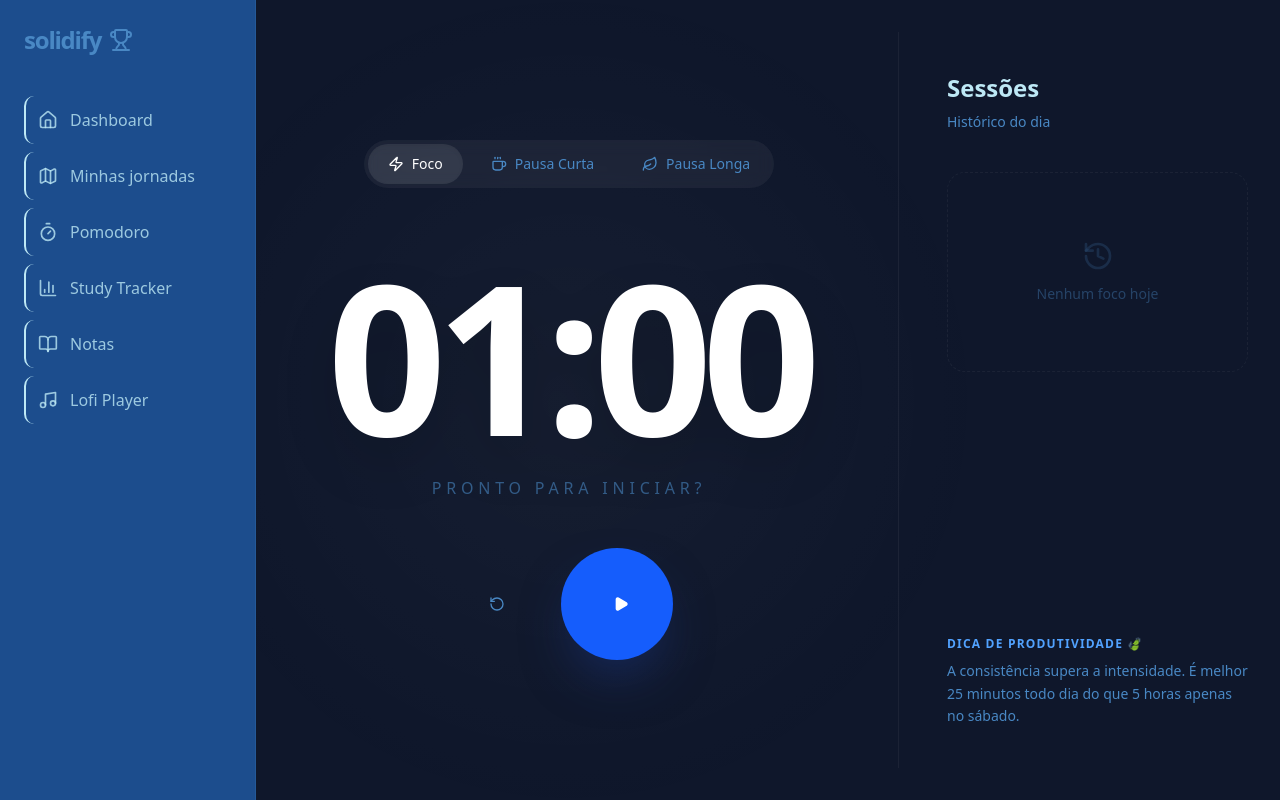
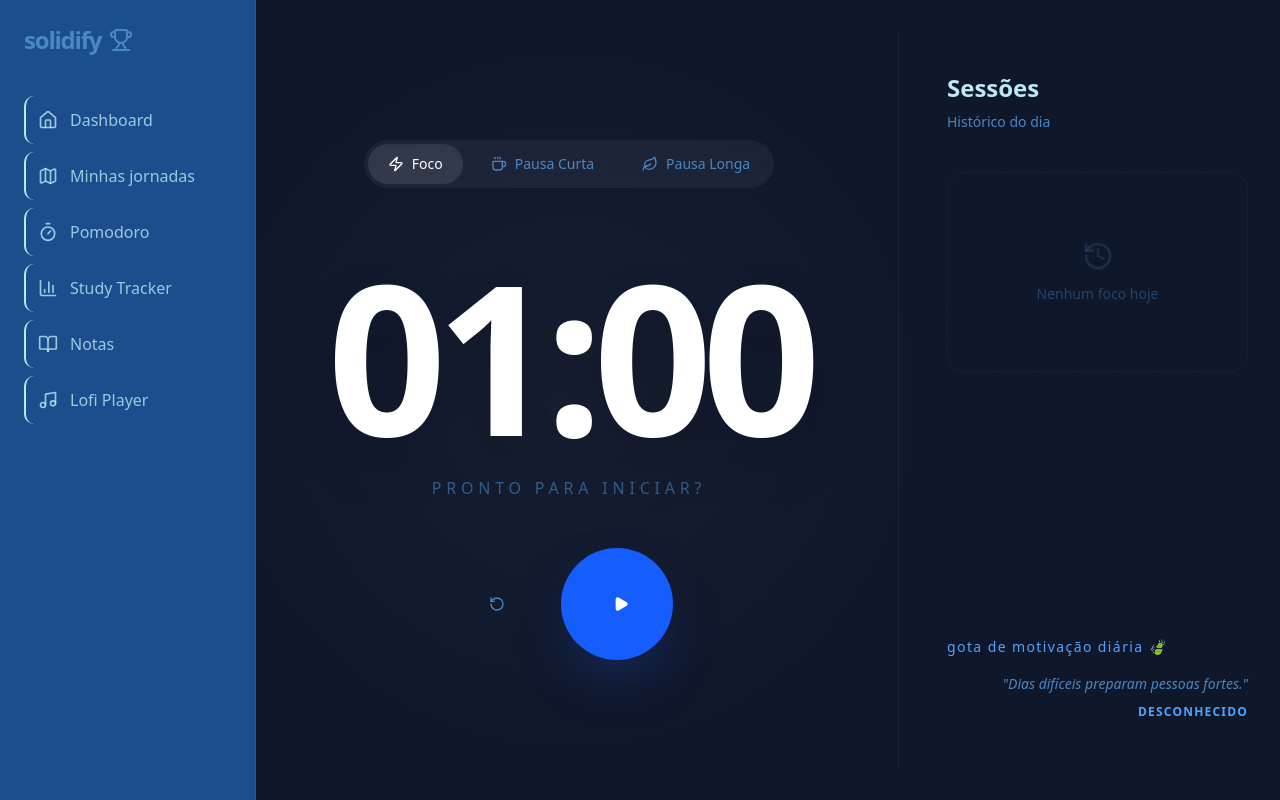
Before and after one commit to GGhiaroni/solidify, a Next.js app: page /pomodoro in a window 1280 px wide. Built offline with nearby package versions, Linux system fonts and the light colour scheme.

Commit message:
adicionando o componente DailyQuote na tela do pomodoro

```diff
--- /dev/null
+++ b/app/components/DailyQuote.tsx
@@ -0,0 +1,51 @@
+"use client";
+
+import { defaultQuote, Quote, quotes } from "@/lib/quote";
+import { useEffect, useState } from "react";
+
+export default function DailyQuote() {
+  const [quote, setQuote] = useState<Quote | null>(null);
+  const [isLoading, setIsLoading] = useState(true);
+
+  useEffect(() => {
+    try {
+      const today = new Date();
+
+      const dayIndex =
+        today.getFullYear() * 1000 +
+        (today.getMonth() + 1) * 30 +
+        today.getDate();
+
+      const selectedIndex = dayIndex % quotes.length;
+
+      setQuote(quotes[selectedIndex]);
+    } catch (error) {
+      console.error("Erro ao carregar daily quote.", error);
+      setQuote(defaultQuote);
+    } finally {
+      setIsLoading(false);
+    }
+  }, []);
+
+  if (isLoading) {
+    return (
+      <div className="mt-auto pt-8 animate-pulse">
+        <div className="h-3 w-24 bg-white/10 rounded mb-2" />
+        <div className="h-12 w-full bg-white/5 rounded" />
+      </div>
+    );
+  }
+
+  const displayQuote = quote || defaultQuote;
+
+  return (
+    <div className="mt-4 animate-in slide-in-from-bottom-2 duration-1000">
+      <p className="text-soft text-sm leading-relaxed italic text-end">
+        {`"${displayQuote.text}"`}
+      </p>
+      <p className="text-xs mt-2 font-bold text-blue-400 uppercase tracking-widest mb-2 text-end">
+        {displayQuote.author}
+      </p>
+    </div>
+  );
+}
--- a/app/pomodoro/page.tsx
+++ b/app/pomodoro/page.tsx
@@ -22,6 +22,7 @@ import {
   Zap,
 } from "lucide-react";
 import React from "react";
+import DailyQuote from "../components/DailyQuote";
 import { usePomodoro } from "../context/PomodoroContext";
 
 export default function PomodoroPage() {
@@ -176,12 +177,11 @@ export default function PomodoroPage() {
         </div>
 
         <div className="mt-auto pt-8">
-          <p className="text-xs font-bold text-blue-400 uppercase tracking-widest mb-2">
-            Dica de produtividade 🍃
+          <p className="text-sm font-light text-blue-400  tracking-widest mb-2">
+            gota de motivação diária 🍃
           </p>
           <p className="text-soft text-sm leading-relaxed">
-            A consistência supera a intensidade. É melhor 25 minutos todo dia do
-            que 5 horas apenas no sábado.
+            <DailyQuote />
           </p>
         </div>
       </div>
```
